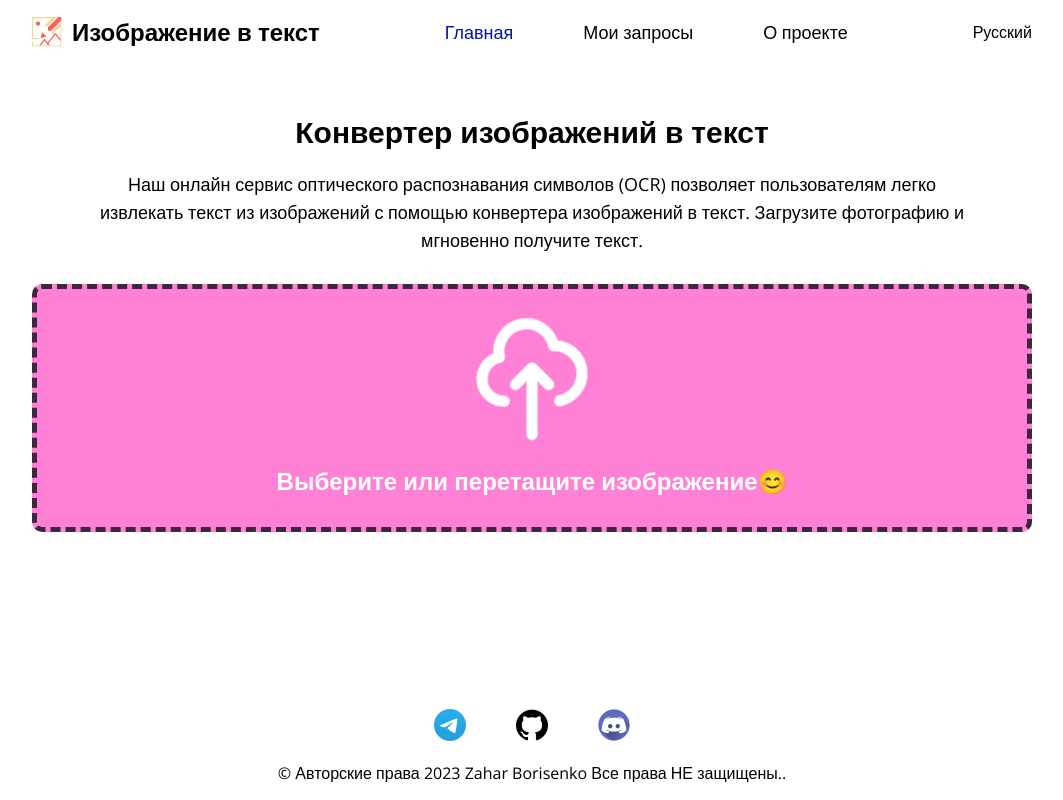
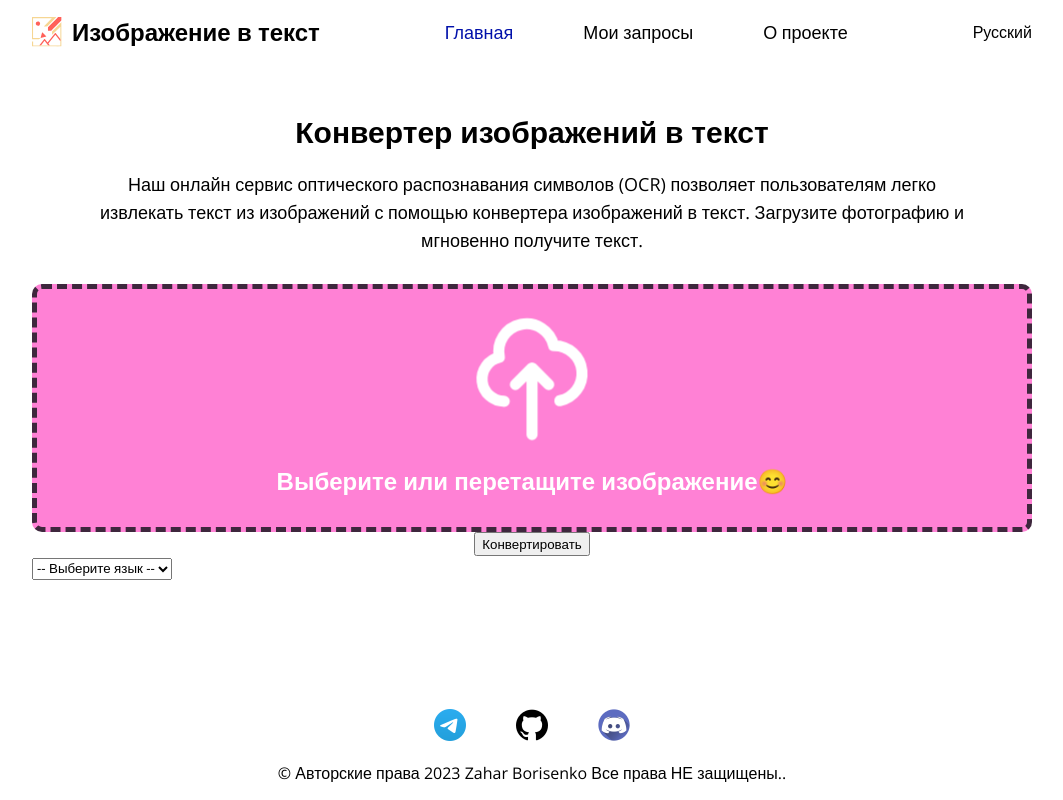
Before and after one commit to ZaharBorisenko/convert_photo_to_text, a React (Vite) app: page / in a window 1280 px wide. Shown: the whole page, without its empty margins (108-1171 px from the left). Built offline with nearby package versions, Linux system fonts and the light colour scheme.

Commit message:
language

```diff
--- a/src/components/Footer/Footer.tsx
+++ b/src/components/Footer/Footer.tsx
@@ -17,6 +17,7 @@ export const Footer = () => {
 };
 
 const Wrapper = styled.div`
+  margin-top: 50px;
   display: flex;
   justify-content: center;
   gap: 0 50px;
--- /dev/null
+++ b/src/components/SelectLanguage/SelectLanguage.tsx
@@ -0,0 +1,24 @@
+import {ChangeEvent} from "react";
+import {useAppDispatch} from "store/hook.ts";
+import {setLanguage} from "store/Slice/InfoSlice.ts";
+
+export const SelectLanguage = () => {
+    const dispatch = useAppDispatch()
+
+    const handleClickLanguage = (e: ChangeEvent<HTMLSelectElement>) => {
+        dispatch(setLanguage(e.target.value))
+    }
+
+    return (
+        <div>
+            <select name="language" onChange={(e) => handleClickLanguage(e)}>
+                <option value="">-- Выберите язык  --</option>
+                <option value="rus">Русский</option>
+                <option value="eng">Английский</option>
+                <option value="fra">Французкий</option>
+                <option value="deu">Немецкий</option>
+                <option value="ita">Итальянский</option>
+            </select>
+        </div>
+    )
+}
--- /dev/null
+++ b/src/components/SelectLanguage/index.ts
@@ -0,0 +1 @@
+export {SelectLanguage} from './SelectLanguage.tsx'
--- a/src/components/index.ts
+++ b/src/components/index.ts
@@ -6,3 +6,4 @@ export {UploadForm} from './uploadForm'
 export {SectionUpload} from './sectionUpload'
 export {ResultImg} from './sectionResultImg'
 export {ResultText} from './sectionResultText'
+export {SelectLanguage} from './SelectLanguage'
--- a/src/components/uploadForm/UploadForm.tsx
+++ b/src/components/uploadForm/UploadForm.tsx
@@ -8,8 +8,9 @@ export const UploadForm = () => {
     const dispatch = useAppDispatch()
     const selectedImage = useAppSelector(state => state.info.selectedImage);
     const resultText = useAppSelector(state => state.info.resultText);
+    const language = useAppSelector(state => state.info.language)!;
     const convertImageToText = async () => {
-        const worker = await createWorker('rus');
+        const worker = await createWorker(language);
         const ret = await worker.recognize(selectedImage);
         dispatch(setResultText(ret.data.text));
         await worker.terminate();
@@ -19,8 +20,13 @@ export const UploadForm = () => {
         const selectedImage = e.target.files[0]
         dispatch(setFile(selectedImage))
     }
+    const handleClickConvert = () => {
+        if (language === null) alert('Выберите язык!')
+        if (selectedImage === null) alert('Выберите фотографию!')
+        if (selectedImage && language) convertImageToText();
+    }
     useEffect(() => {
-        if (selectedImage) convertImageToText()
+        if (selectedImage && language) convertImageToText()
     }, [selectedImage]);
     return (
         <Wrapper>
@@ -28,6 +34,7 @@ export const UploadForm = () => {
                 {!selectedImage ? <SectionUpload handleClickImage={handleClickImage}/> : <ResultImg/>}
             </div>
             {resultText && <ResultText/>}
+            <button onClick={() => handleClickConvert()}>Конвертировать</button>
         </Wrapper>
     );
 };
--- a/src/pages/Home.tsx
+++ b/src/pages/Home.tsx
@@ -1,10 +1,11 @@
-import {Info, Layout, UploadForm} from "components";
+import {Info, Layout, SelectLanguage, UploadForm} from "components";
 
 export const Home = () => {
     return (
         <Layout>
             <Info/>
             <UploadForm/>
+            <SelectLanguage/>
         </Layout>
     );
 };
--- a/src/store/Slice/InfoSlice.ts
+++ b/src/store/Slice/InfoSlice.ts
@@ -3,11 +3,13 @@ import {createSlice, Draft} from "@reduxjs/toolkit";
 type infoState = {
     selectedImage: File | null,
     resultText: string | null,
+    language: string | null,
 }
 
 const initialState: infoState = {
     selectedImage: null,
     resultText: null,
+    language: null,
 }
 
 const infoSlice = createSlice({
@@ -23,9 +25,12 @@ const infoSlice = createSlice({
         clearInfo: (state: Draft<infoState>) => {
             state.resultText = null;
             state.selectedImage = null;
-        }
+        },
+        setLanguage: (state:Draft<infoState>, action) => {
+            state.language = action.payload
+        },
     }
 })
 
-export const {setFile,setResultText, clearInfo} = infoSlice.actions;
+export const {setFile,setResultText, clearInfo, setLanguage} = infoSlice.actions;
 export default infoSlice.reducer
```
